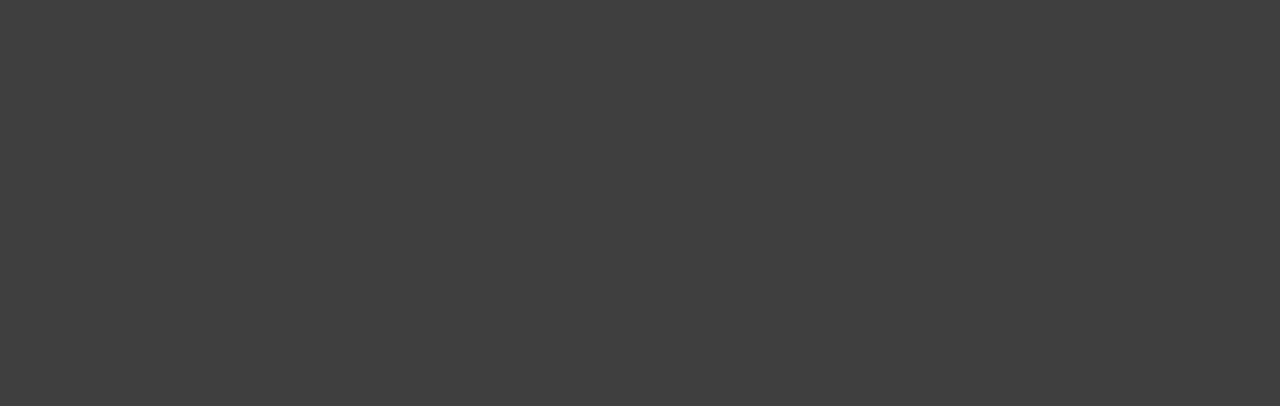
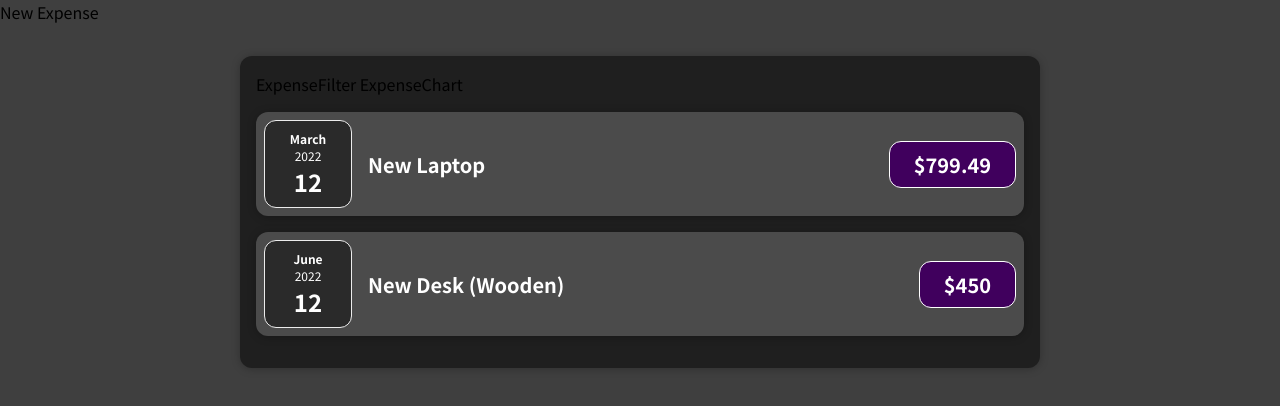
Before and after one commit to ocosmiccobalt/expense-tracker, a React (Create React App) app: page / in a window 1280 px wide. Shown: the top 406 px of the page. Built offline with nearby package versions, Linux system fonts and the light colour scheme.

Commit message:
Render dummy expenses as ExpenseList & its descendants

```diff
--- a/src/App.js
+++ b/src/App.js
@@ -1,6 +1,39 @@
+import Expenses from './components/Expenses/Expenses';
+
+const DUMMY_EXPENSES = [
+  {
+    id: 'e1',
+    title: 'Paper Towels',
+    amount: 94.12,
+    date: new Date(2021, 7, 14),
+  },
+  {
+    id: 'e2',
+    title: 'New Laptop',
+    amount: 799.49,
+    date: new Date(2022, 2, 12)
+  },
+  {
+    id: 'e3',
+    title: 'New Desk (Wooden)',
+    amount: 450,
+    date: new Date(2022, 5, 12),
+  },
+  {
+    id: 'e4',
+    title: 'Car Insurance',
+    amount: 294.67,
+    date: new Date(2023, 1, 28),
+  },
+];
+
 const App = () => {
   return (
-    <div />
+    <div>
+      <h1 className='visually-hidden'>Expenses</h1>
+      New Expense
+      <Expenses items={DUMMY_EXPENSES} />
+    </div>
   );
 };
 
--- /dev/null
+++ b/src/components/Expenses/ExpenseList/ExpenseDate.css
@@ -0,0 +1,29 @@
+.expense-date {
+  display: flex;
+  flex-direction: column;
+  justify-content: center;
+  align-items: center;
+
+  width: 5.5rem;
+  height: 5.5rem;
+
+  color: #ffffff;
+
+  border: 0.063rem solid #ececec;
+  border-radius: 0.75rem;
+  background-color: #2a2a2a;
+}
+
+.expense-date__month {
+  font-weight: 700;
+  font-size: 0.75rem;
+}
+
+.expense-date__year {
+  font-size: 0.75rem;
+}
+
+.expense-date__day {
+  font-weight: 700;
+  font-size: 1.5rem;
+}
--- /dev/null
+++ b/src/components/Expenses/ExpenseList/ExpenseDate.js
@@ -0,0 +1,17 @@
+import './ExpenseDate.css';
+
+const ExpenseDate = (props) => {
+  const month = props.date.toLocaleString('en-US', { month: 'long' });
+  const year = props.date.getFullYear();
+  const day = props.date.toLocaleString('en-US', { day: '2-digit' });
+
+  return (
+    <div className='expense-date'>
+      <div className='expense-date__month'>{month}</div>
+      <div className='expense-date__year'>{year}</div>
+      <div className='expense-date__day'>{day}</div>
+    </div>
+  );
+};
+
+export default ExpenseDate;
--- /dev/null
+++ b/src/components/Expenses/ExpenseList/ExpenseItem.css
@@ -0,0 +1,57 @@
+.expense-item {
+  display: flex;
+  justify-content: space-between;
+  align-items: center;
+
+  margin: 1rem 0;
+  padding: 0.5rem;
+
+  background-color: #4b4b4b;
+}
+
+.expense-item__description {
+  display: flex;
+  flex-direction: column;
+  flex: 1;
+  gap: 1rem;
+  flex-flow: column-reverse;
+  justify-content: flex-start;
+  align-items: flex-end;
+}
+
+.expense-item__title {
+  flex: 1;
+
+  margin: 0 1rem;
+
+  font-size: 1rem;
+  color: #ffffff;
+}
+
+.expense-item__amount {
+  font-weight: 700;
+  font-size: 1rem;
+  color: #ffffff;
+
+  padding: 0.5rem;
+
+  border: 0.063rem solid #ffffff;
+  border-radius: 0.75rem;
+  background-color: #40005d;
+}
+
+@media (min-width: 36.25rem) {
+  .expense-item__description {
+    flex-direction: row;
+    align-items: center;
+  }
+
+  .expense-item__title {
+    font-size: 1.25rem;
+  }
+
+  .expense-item__amount {
+    font-size: 1.25rem;
+    padding: 0.5rem 1.5rem;
+  }
+}
--- /dev/null
+++ b/src/components/Expenses/ExpenseList/ExpenseItem.js
@@ -0,0 +1,15 @@
+import Card from '../../UI/Card';
+import ExpenseDate from './ExpenseDate';
+import './ExpenseItem.css';
+
+const ExpenseItem = (props) => (
+  <Card className='expense-item'>
+    <ExpenseDate date={props.date} />
+    <div className='expense-item__description'>
+      <h2 className='expense-item__title'>{props.title}</h2>
+      <div className='expense-item__amount'>${props.amount}</div>
+    </div>
+  </Card>
+);
+
+export default ExpenseItem;
--- /dev/null
+++ b/src/components/Expenses/ExpenseList/ExpenseList.css
@@ -0,0 +1,9 @@
+.expense-list {
+  padding: 0;
+  list-style: none;
+}
+
+.expense-list__fallback {
+  color: #ffffff;
+  text-align: center;
+}
--- /dev/null
+++ b/src/components/Expenses/ExpenseList/ExpenseList.js
@@ -0,0 +1,26 @@
+import ExpenseItem from './ExpenseItem';
+import './ExpenseList.css';
+
+const ExpenseList = (props) => {
+  if (props.items.length === 0) {
+    return <h2 className='expense-list__fallback'>Found no expenses</h2>;
+  }
+
+  const expenses = props.items.map((expense) => (
+    <li key={expense.id}>
+      <ExpenseItem
+        date={expense.date}
+        title={expense.title}
+        amount={expense.amount}
+      />
+    </li>
+  ));
+
+  return (
+    <ul className='expense-list'>
+      {expenses}
+    </ul>
+  );
+};
+
+export default ExpenseList;
--- /dev/null
+++ b/src/components/Expenses/Expenses.css
@@ -0,0 +1,8 @@
+.expenses {
+  width: 50rem;
+  max-width: 95%;
+  margin: 2rem auto;
+  padding: 1rem;
+
+  background-color: #1f1f1f;
+}
--- /dev/null
+++ b/src/components/Expenses/Expenses.js
@@ -0,0 +1,24 @@
+import { useState } from 'react';
+
+import Card from '../UI/Card';
+import ExpenseList from './ExpenseList/ExpenseList';
+import './Expenses.css';
+
+const Expenses = (props) => {
+  // eslint-disable-next-line
+  const [year, setYear] = useState(2022);
+
+  const filteredExpenses = props.items.filter(
+    (expense) => expense.date.getFullYear() === year
+  );
+
+  return (
+    <Card className='expenses'>
+      ExpenseFilter
+      ExpenseChart
+      <ExpenseList items={filteredExpenses} />
+    </Card>
+  );
+};
+
+export default Expenses;
```
